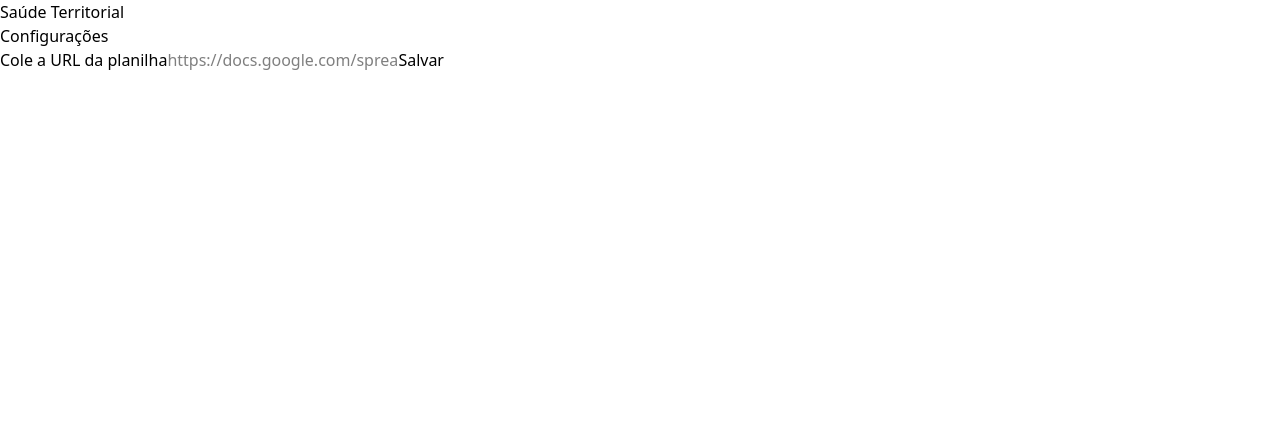
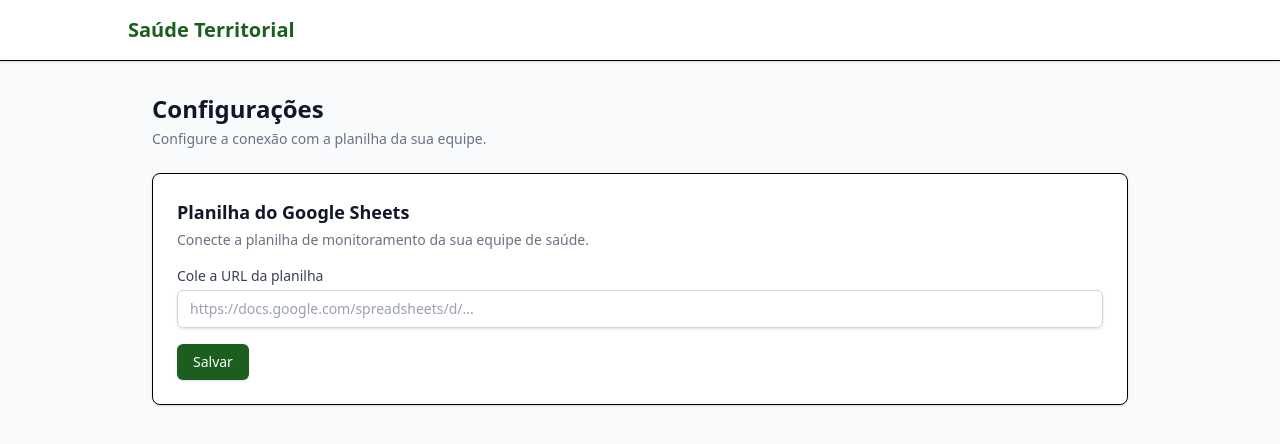
Before and after one commit to PedroKlein/saude-territorial, a Next.js app: page /settings in a window 1280 px wide. Shown: the top 444 px of the page. Built offline with nearby package versions, Linux system fonts and the light colour scheme.

Commit message:
fix(m1): style login, dashboard layout, and settings page with Tailwind

```diff
--- a/src/app/(auth)/login/page.tsx
+++ b/src/app/(auth)/login/page.tsx
@@ -2,12 +2,16 @@
 
 export default function LoginPage() {
   return (
-    <main className="flex min-h-screen flex-col items-center justify-center gap-6 p-8">
-      <h1 className="text-2xl font-bold">Saúde Territorial</h1>
-      <p className="text-muted-foreground text-sm">
-        Acesse com sua conta Google para continuar
-      </p>
-      <SignInButton />
+    <main className="flex min-h-screen flex-col items-center justify-center bg-gray-50 p-8">
+      <div className="w-full max-w-sm rounded-lg border bg-white p-8 shadow-sm text-center">
+        <h1 className="text-2xl font-bold text-primary">Saúde Territorial</h1>
+        <p className="mt-2 text-sm text-gray-500">
+          Monitoramento georeferenciado para equipes de Atenção Primária
+        </p>
+        <div className="mt-6">
+          <SignInButton />
+        </div>
+      </div>
     </main>
   );
 }
--- a/src/app/(dashboard)/layout.tsx
+++ b/src/app/(dashboard)/layout.tsx
@@ -8,11 +8,13 @@
   children: React.ReactNode;
 }) {
   return (
-    <div>
-      <header>
-        <h1>Saúde Territorial</h1>
+    <div className="min-h-screen bg-gray-50">
+      <header className="border-b bg-white px-6 py-4 shadow-sm">
+        <div className="mx-auto flex max-w-5xl items-center justify-between">
+          <h1 className="text-xl font-bold text-primary">Saúde Territorial</h1>
+        </div>
       </header>
-      <main>{children}</main>
+      <main className="mx-auto max-w-5xl px-6 py-8">{children}</main>
     </div>
   );
 }
--- a/src/app/(dashboard)/settings/page.tsx
+++ b/src/app/(dashboard)/settings/page.tsx
@@ -8,9 +8,20 @@
  */
 export default function SettingsPage() {
   return (
-    <section>
-      <h2>Configurações</h2>
-      <SpreadsheetConfig onSave={(id) => console.log("Planilha configurada:", id)} />
-    </section>
+    <div className="space-y-6">
+      <div>
+        <h2 className="text-2xl font-bold text-gray-900">Configurações</h2>
+        <p className="mt-1 text-sm text-gray-500">
+          Configure a conexão com a planilha da sua equipe.
+        </p>
+      </div>
+
+      <SpreadsheetConfig
+        onSave={(id) => {
+          // TODO: persist to Supabase user_preferences
+          console.log("Planilha configurada:", id);
+        }}
+      />
+    </div>
   );
 }
--- a/src/components/settings/SpreadsheetConfig.tsx
+++ b/src/components/settings/SpreadsheetConfig.tsx
@@ -14,9 +14,11 @@
 export function SpreadsheetConfig({ onSave }: SpreadsheetConfigProps) {
   const [url, setUrl] = useState("");
   const [error, setError] = useState<string | null>(null);
+  const [saved, setSaved] = useState(false);
 
   function handleSubmit(e: React.FormEvent) {
     e.preventDefault();
+    setSaved(false);
 
     const id = extractSpreadsheetId(url);
 
@@ -29,20 +31,59 @@
 
     setError(null);
     onSave(id);
+    setSaved(true);
   }
 
   return (
-    <form onSubmit={handleSubmit}>
-      <label htmlFor="spreadsheet-url">Cole a URL da planilha</label>
+    <div className="rounded-lg border bg-white p-6 shadow-sm">
+      <h3 className="mb-1 text-lg font-semibold text-gray-900">
+        Planilha do Google Sheets
+      </h3>
+      <p className="mb-4 text-sm text-gray-500">
+        Conecte a planilha de monitoramento da sua equipe de saúde.
+      </p>
+
+      <form onSubmit={handleSubmit} className="space-y-4">
+        <div>
+          <label
+            htmlFor="spreadsheet-url"
+            className="mb-1 block text-sm font-medium text-gray-700"
+          >
+            Cole a URL da planilha
+          </label>
           <input
             id="spreadsheet-url"
             type="text"
             value={url}
-        onChange={(e) => setUrl(e.target.value)}
-        placeholder="https://docs.google.com/spreadsheets/d/"
+            onChange={(e) => {
+              setUrl(e.target.value);
+              setError(null);
+              setSaved(false);
+            }}
+            placeholder="https://docs.google.com/spreadsheets/d/..."
+            className="w-full rounded-md border border-gray-300 px-3 py-2 text-sm shadow-sm placeholder:text-gray-400 focus:border-primary focus:outline-none focus:ring-1 focus:ring-primary"
           />
-      {error && <p role="alert">{error}</p>}
-      <button type="submit">Salvar</button>
+        </div>
+
+        {error && (
+          <p role="alert" className="text-sm text-urgent-red">
+            {error}
+          </p>
+        )}
+
+        {saved && (
+          <p className="text-sm text-safe-green">
+            ✓ Planilha configurada com sucesso!
+          </p>
+        )}
+
+        <button
+          type="submit"
+          className="rounded-md bg-primary px-4 py-2 text-sm font-medium text-white shadow-sm hover:bg-primary-light focus:outline-none focus:ring-2 focus:ring-primary focus:ring-offset-2 transition-colors"
+        >
+          Salvar
+        </button>
       </form>
+    </div>
   );
 }
```
Lines whose indentation alone changed are shown as unchanged.
